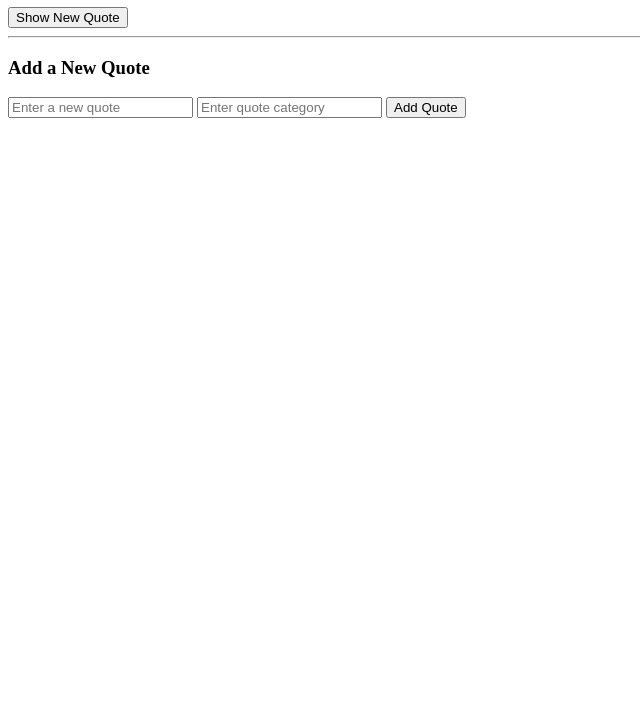
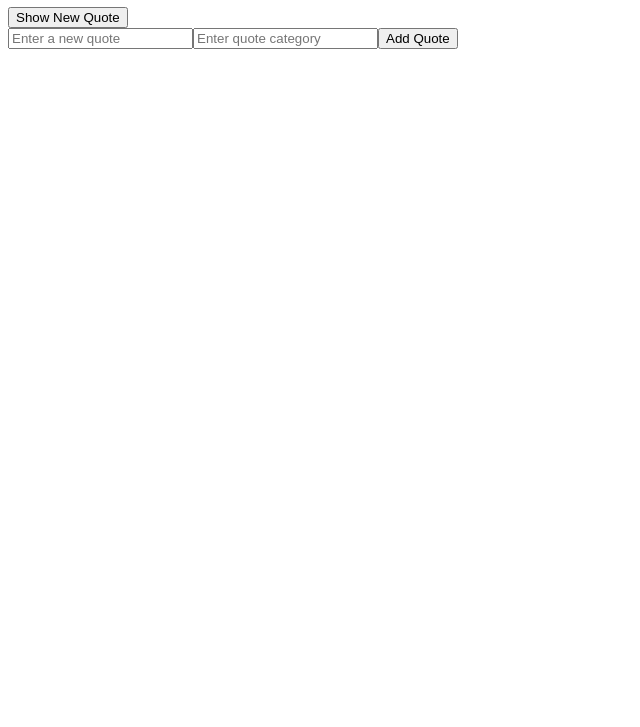
Before and after one commit to AbiDickson84/alx_fe_javascript, a plain HTML site: page dom-manipulation/index.html in a window 1280 px wide. Shown: the part 73-800 px from the top of the page, without its empty margins (0-640 px from the left). Drawn offline with Linux system fonts and the light colour scheme.

Commit message:
Building a Dynamic Content Generator with Advanced DOM Manipulation

```diff
--- a/dom-manipulation/index.html
+++ b/dom-manipulation/index.html
@@ -1,27 +1,17 @@
 <!DOCTYPE html>
 <html lang="en">
 <head>
-  <meta charset="UTF-8" />
-  <meta name="viewport" content="width=device-width, initial-scale=1.0"/>
+  <meta charset="UTF-8">
+  <meta name="viewport" content="width=device-width, initial-scale=1.0">
   <title>Dynamic Quote Generator</title>
 </head>
 <body>
   <h1>Dynamic Quote Generator</h1>
-
-  <!-- Where the quote will show -->
-  <div id="quoteDisplay" style="margin: 20px 0;"></div>
-
-  <!-- Button to get a new random quote -->
+  <div id="quoteDisplay"></div>
   <button id="newQuote">Show New Quote</button>
 
-  <hr>
-  <!-- Form to add a new quote -->
-  <h3>Add a New Quote</h3>
-  <input id="newQuoteText" type="text" placeholder="Enter a new quote" />
-  <input id="newQuoteCategory" type="text" placeholder="Enter quote category" />
-  <button onclick="addQuote()">Add Quote</button>
+  <!-- Form will be injected using JavaScript -->
 
-  <!-- Link to your JavaScript file -->
   <script src="script.js"></script>
 </body>
 </html>
--- a/dom-manipulation/script.js
+++ b/dom-manipulation/script.js
@@ -1,4 +1,4 @@
-// Initial quotes stored as objects in an array
+// Quote array
 let quotes = [
   { text: "The only way to do great work is to love what you do.", category: "Motivation" },
   { text: "Stay hungry, stay foolish.", category: "Inspiration" },
@@ -15,34 +15,55 @@ let quotes = [
   { text: "Hardships often prepare ordinary people for an extraordinary destiny.", category: "Resilience" },
   { text: "Great minds discuss ideas; average minds discuss events; small minds discuss people.", category: "Wisdom" }
 ];
-
-// Show a random quote in the quoteDisplay div
+// Function to show a random quote
 function showRandomQuote() {
-  const randomIndex = Math.floor(Math.random() * quotes.length); // Pick a random quote
+  const randomIndex = Math.floor(Math.random() * quotes.length);
   const quoteDisplay = document.getElementById('quoteDisplay');
   quoteDisplay.textContent = `"${quotes[randomIndex].text}" - ${quotes[randomIndex].category}`;
 }
 
-// Listen for the 'Show New Quote' button click
+// Attach event listener to button
 document.getElementById('newQuote').addEventListener('click', showRandomQuote);
 
-// Add a new quote to the quotes array and clear inputs
+// Function to add new quote
 function addQuote() {
   const quoteText = document.getElementById('newQuoteText').value.trim();
   const quoteCategory = document.getElementById('newQuoteCategory').value.trim();
 
-  // Check if both fields are filled
   if (quoteText && quoteCategory) {
-    // Add new quote to the array
     quotes.push({ text: quoteText, category: quoteCategory });
-
-    // Show a confirmation
-    alert("Quote added successfully!");
-
-    // Clear input fields
+    alert("Quote added!");
     document.getElementById('newQuoteText').value = '';
     document.getElementById('newQuoteCategory').value = '';
   } else {
-    alert("Please fill in both fields.");
+    alert("Both fields are required.");
   }
 }
+
+// ✅ Function required by checker
+function createAddQuoteForm() {
+  const formContainer = document.createElement('div');
+
+  const inputText = document.createElement('input');
+  inputText.id = 'newQuoteText';
+  inputText.type = 'text';
+  inputText.placeholder = 'Enter a new quote';
+
+  const inputCategory = document.createElement('input');
+  inputCategory.id = 'newQuoteCategory';
+  inputCategory.type = 'text';
+  inputCategory.placeholder = 'Enter quote category';
+
+  const addButton = document.createElement('button');
+  addButton.textContent = 'Add Quote';
+  addButton.onclick = addQuote;
+
+  formContainer.appendChild(inputText);
+  formContainer.appendChild(inputCategory);
+  formContainer.appendChild(addButton);
+
+  document.body.appendChild(formContainer);
+}
+
+// Run on page load
+createAddQuoteForm();
```
